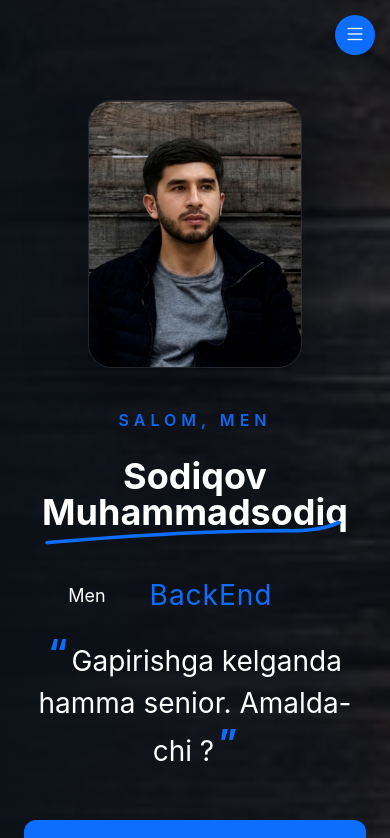
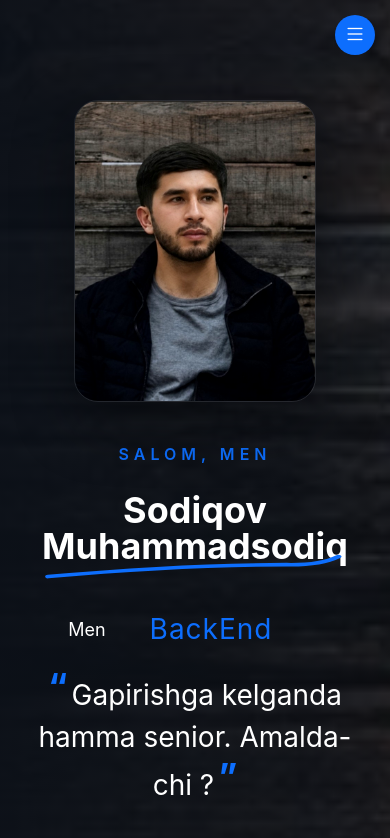
Before and after one commit to tdmcoder1337/portfolio, a React (Vite) app: page / in a window 390 px wide. Shown: the top 838 px of the page. Built offline with nearby package versions, Linux system fonts and the light colour scheme; the HTML template or start-up script is replaced by a standard one.

Commit message:
rasm edit

```diff
--- a/src/components/Hero/Hero.css
+++ b/src/components/Hero/Hero.css
@@ -363,7 +363,7 @@
   }
 
   .hero-person {
-    width: clamp(180px, 45vw, 320px);
+    width: clamp(210px, 52vw, 340px);
   }
 
   .hero-stats {
@@ -431,6 +431,6 @@
   }
 
   .hero-person {
-    width: clamp(150px, 55vw, 240px);
+    width: clamp(180px, 62vw, 280px);
   }
 }
```
